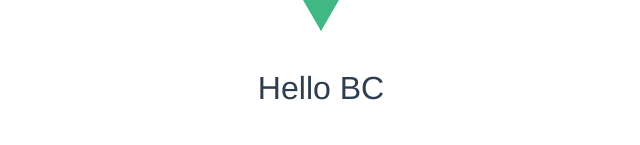
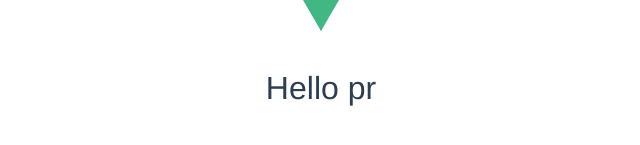
Before and after one commit to ranran1997/Lingnan-scud, a Vue app in the folder scud/: page / in a window 1280 px wide. Shown: the part 215-360 px from the top of the page, without its empty margins (319-959 px from the left). Built offline with nearby package versions, Linux system fonts and the light colour scheme.

Commit message:
hello pr

```diff
--- a/scud/src/components/HelloWorld.vue
+++ b/scud/src/components/HelloWorld.vue
@@ -9,7 +9,7 @@ export default {
   name: 'HelloWorld',
   data () {
     return {
-      msg: 'Hello BC'
+      msg: 'Hello pr'
     }
   }
 }
```
